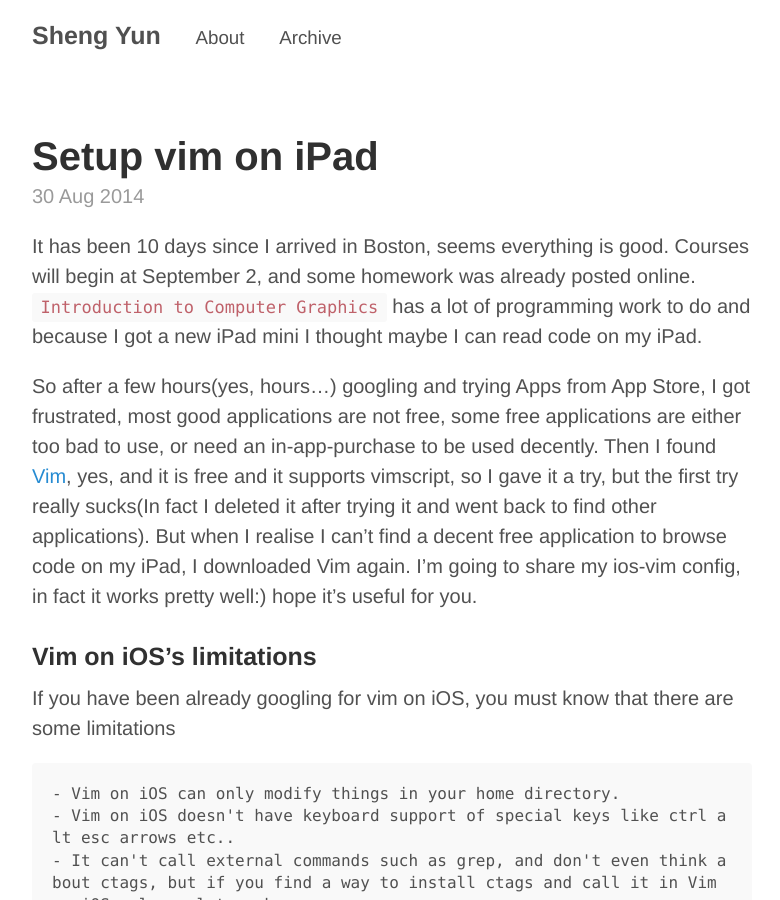
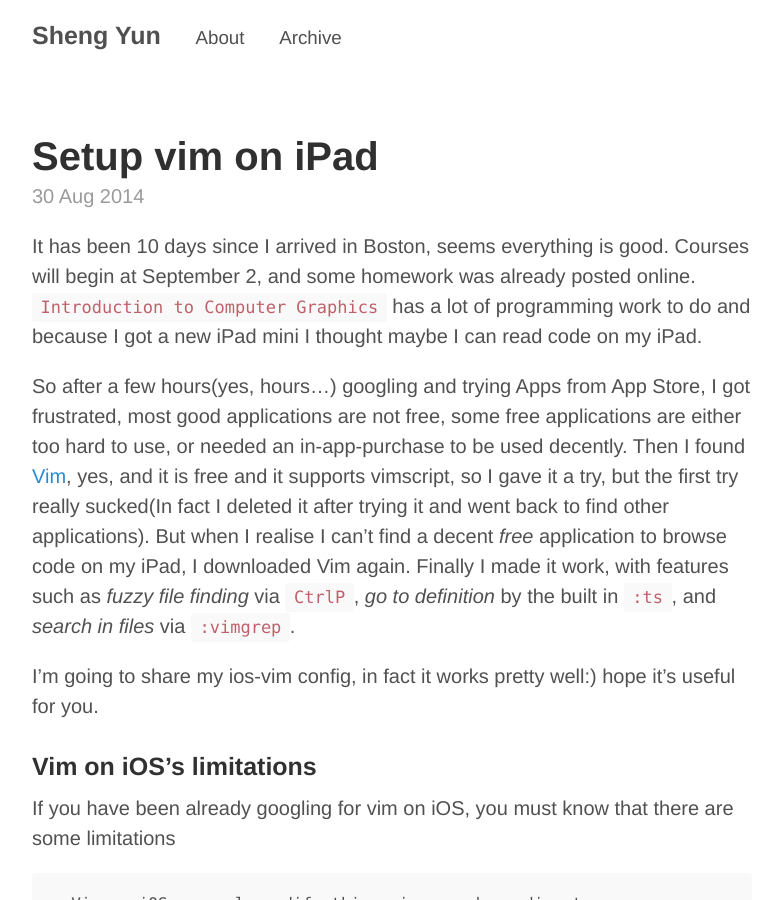
Before and after one commit to ShengYun/ShengYun.github.io, a Jekyll site: the page built from _posts/2014-08-30-setup-vim-on-ipad.md, in a window 1280 px wide and 900 px high. Shown: the whole window, without its empty margins (248-1028 px from the left). Built offline with Jekyll 4.4.1, drawn with Linux system fonts in a browser that asks for light colours; Markdown is read by kramdown in place of the engine named in the settings; comment, search, counter and statistics services are not loaded.

Commit message:
small modifications of contents

```diff
--- a/_posts/2014-08-30-setup-vim-on-ipad.md
+++ b/_posts/2014-08-30-setup-vim-on-ipad.md
@@ -5,7 +5,9 @@ title: Setup vim on iPad
 
 It has been 10 days since I arrived in Boston, seems everything is good. Courses will begin at September 2, and some homework was already posted online. `Introduction to Computer Graphics` has a lot of programming work to do and because I got a new iPad mini I thought maybe I can read code on my iPad.
 
-So after a few hours(yes, hours...) googling and trying Apps from App Store, I got frustrated, most good applications are not free, some free applications are either too bad to use, or need an in-app-purchase to be used decently. Then I found [Vim](https://itunes.apple.com/us/app/vim/id492668168?mt=8), yes, and it is free and it supports vimscript, so I gave it a try, but the first try really sucks(In fact I deleted it after trying it and went back to find other applications). But when I realise I can't find a decent free application to browse code on my iPad, I downloaded Vim again. I'm going to share my ios-vim config, in fact it works pretty well:) hope it's useful for you.
+So after a few hours(yes, hours...) googling and trying Apps from App Store, I got frustrated, most good applications are not free, some free applications are either too hard to use, or needed an in-app-purchase to be used decently. Then I found [Vim](https://itunes.apple.com/us/app/vim/id492668168?mt=8), yes, and it is free and it supports vimscript, so I gave it a try, but the first try really sucked(In fact I deleted it after trying it and went back to find other applications). But when I realise I can't find a decent *free* application to browse code on my iPad, I downloaded Vim again. Finally I made it work, with features such as *fuzzy file finding* via `CtrlP`, *go to definition* by the built in `:ts`, and *search in files* via `:vimgrep`.
+
+I'm going to share my ios-vim config, in fact it works pretty well:) hope it's useful for you.
 
 
 ### Vim on iOS's limitations
```
